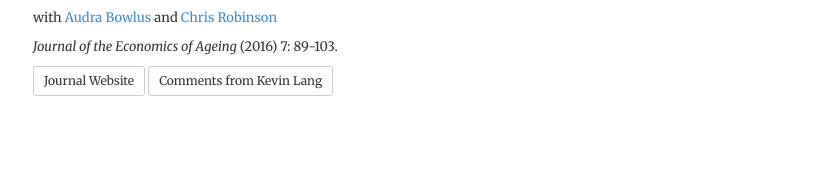
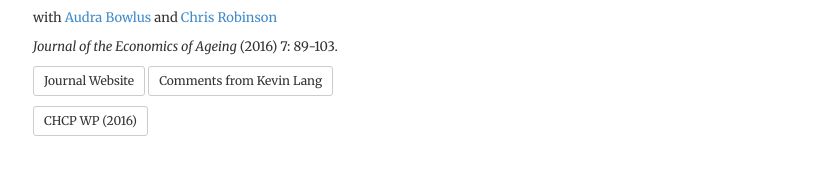
Before and after one commit to morihiroaki/morihiroaki.github.io, a Jekyll site: the page built from index.html, in a window 1280 px wide. Shown: the part 869-1052 px from the top of the page, without its empty margins (232-1046 px from the left). Built offline with Jekyll 4.4.1, drawn with Linux system fonts in a browser that asks for light colours; before the commit the page ends 1015 px from its top, so only the background shows below that.

Commit message:
Update index.html

```diff
--- a/index.html
+++ b/index.html
@@ -58,3 +58,4 @@
 <p><font size="2"><i>Journal of the Economics of Ageing</i> (2016) 7: 89-103. </p>
 <a href="http://www.sciencedirect.com/science/article/pii/S2212828X16000049" target="_blank" class="btn btn-default btn-sm" role="button">Journal Website</a>
 <a href="http://www.sciencedirect.com/science/article/pii/S2212828X16300135" target="_blank" class="btn btn-default btn-sm" role="button">Comments from Kevin Lang</a></p>
+<p><a href="https://ir.lib.uwo.ca/economicscibc/110/" target="_blank" class="btn btn-default btn-sm" role="button">CHCP WP (2016)</a>
```
